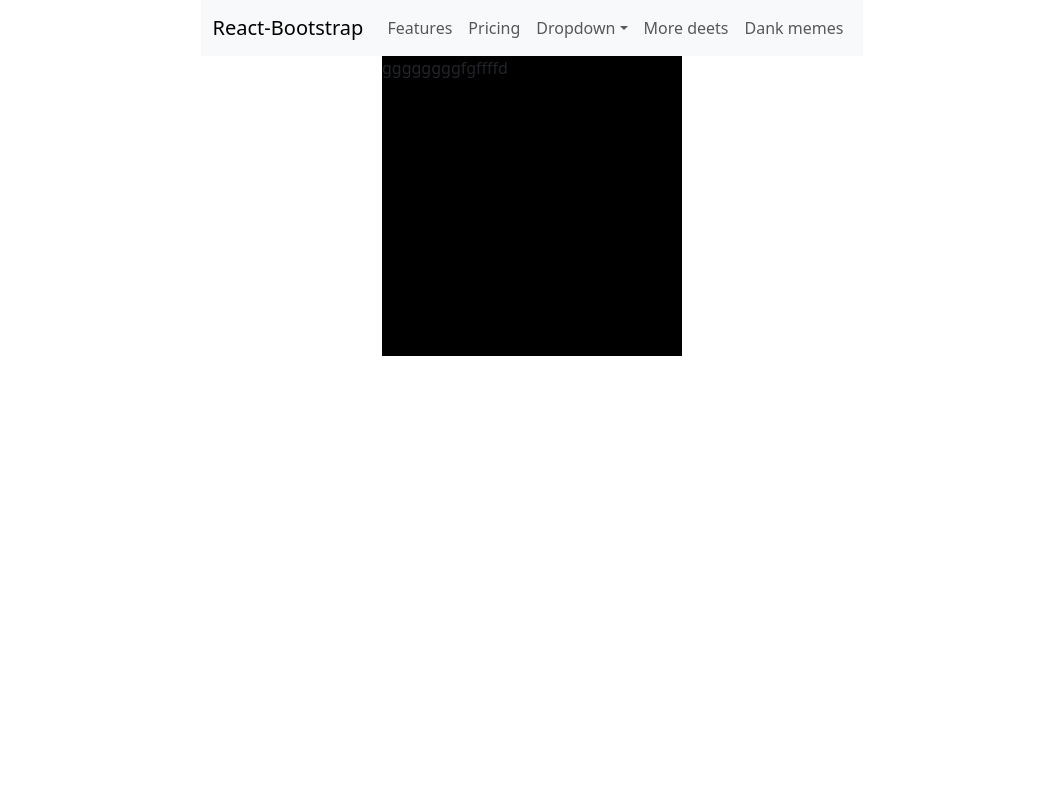
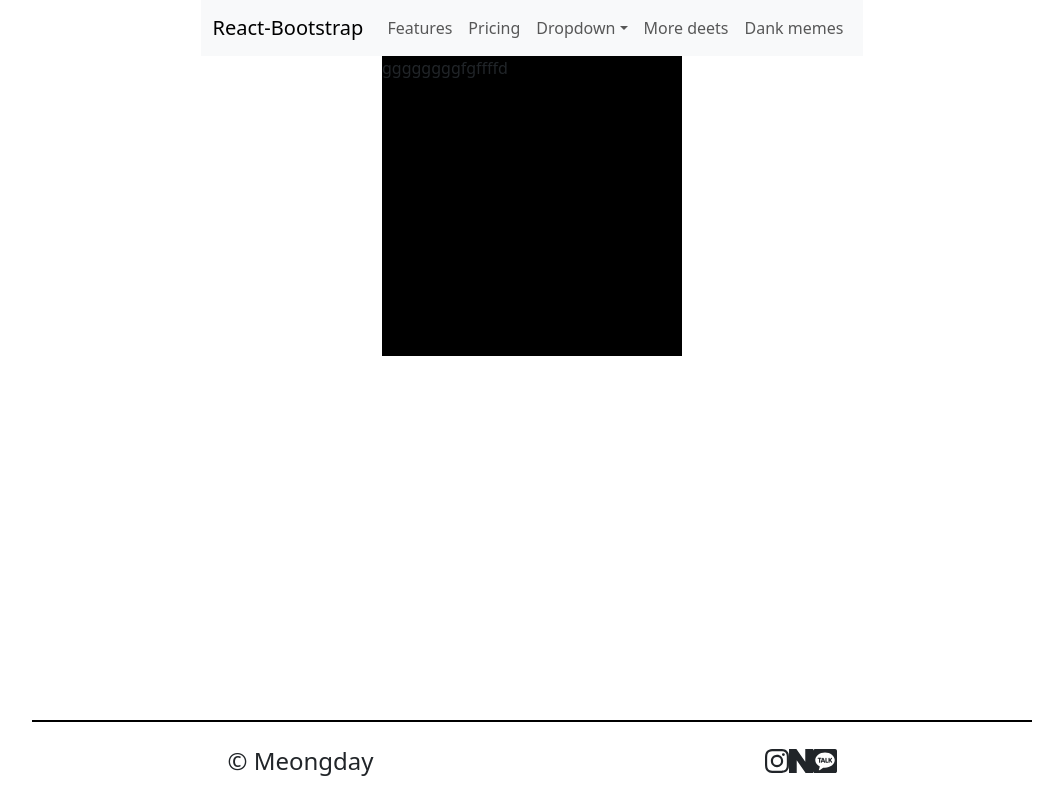
Before and after one commit to J-stone93/Meongday, a React (Create React App) app: page / in a window 1280 px wide. Shown: the whole page, without its empty margins (108-1171 px from the left). Built offline with nearby package versions, Linux system fonts and the light colour scheme.

Commit message:
footer 미완성

```diff
--- a/package.json
+++ b/package.json
@@ -10,6 +10,7 @@
     "react": "^18.3.1",
     "react-bootstrap": "^2.10.5",
     "react-dom": "^18.3.1",
+    "react-icons": "^5.3.0",
     "react-router-dom": "^6.26.2",
     "react-scripts": "5.0.1",
     "styled-components": "^6.1.13",
--- /dev/null
+++ b/src/components/Footer.jsx
@@ -0,0 +1,44 @@
+import styled from "styled-components";
+import { SiNaver } from "react-icons/si";
+import { SiInstagram } from "react-icons/si";
+import { SiKakaotalk } from "react-icons/si";
+
+const StyledFooter = styled.footer`
+  position: fixed;
+  bottom: 0;
+  width: 1000px;
+  height: 80px;
+  text-align: center;
+  display: flex;
+  justify-content: space-around;
+  align-items: center;
+  font-size: 24px;
+  border-top: 2px solid black;
+`;
+
+const IconContainer = styled.footer`
+  display: flex;
+  justify-content: space-evenly;
+  align-items: center;
+`;
+
+
+
+function Footer() {
+  return (
+    <>
+      <StyledFooter>
+        <div>
+          &copy; Meongday
+        </div>
+        <IconContainer>
+          <SiInstagram/>
+          <SiNaver/>
+          <SiKakaotalk/>
+        </IconContainer>
+      </StyledFooter>
+    </>
+  );
+};
+
+export default Footer;
--- a/src/components/Layout.jsx
+++ b/src/components/Layout.jsx
@@ -1,6 +1,7 @@
 import styled from "styled-components";
 import { Outlet } from "react-router-dom";
 import Header from "./Header";
+import Footer from "./Footer";
 
 const LayOutContainer = styled.div`
   display: flex;
@@ -13,6 +14,7 @@ function Layout() {
     <LayOutContainer>
       <Header/>
       <Outlet/>
+      <Footer/>
     </LayOutContainer>
   );
 };
```
Also changed, not shown: 1 other file (tests, documents, lock files or other folders).
